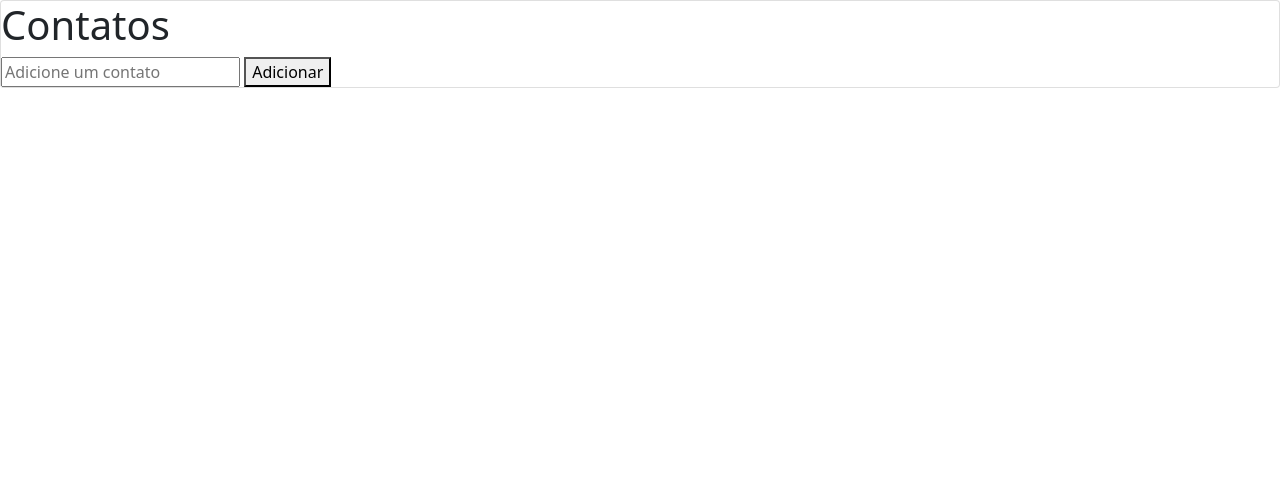
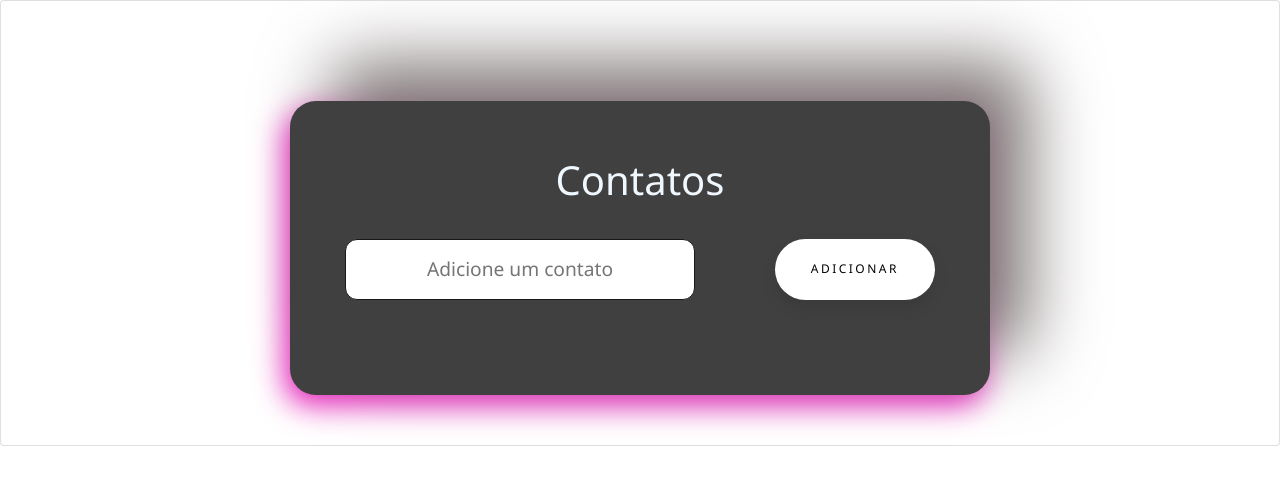
Before and after one commit to deborafranqueta/desafioSimbiose, a plain HTML site: page index.html in a window 1280 px wide. Drawn offline with nearby package versions, Linux system fonts and the light colour scheme.

Commit message:
Estilização do programa

```diff
--- a/index.html
+++ b/index.html
@@ -1,18 +1,20 @@
 <!DOCTYPE html>
 <html lang="pt-br">
   <head>
-    <meta charset="UTF-8" />
-    <meta name="viewport" content="width=device-width, initial-scale=1.0" />
+    <meta charset="UTF-8"/>
+    <meta name="viewport" content="width=device-width, initial-scale=1.0"/>
     <link
       href="https://cdn.jsdelivr.net/npm/bootstrap@5.1.3/dist/css/bootstrap.min.css"
       rel="stylesheet"
       integrity="sha384-1BmE4kWBq78iYhFldvKuhfTAU6auU8tT94WrHftjDbrCEXSU1oBoqyl2QvZ6jIW3"
-      crossorigin="anonymous"
-    />
-    <link rel="stylesheet" href=".css" />
+      crossorigin="anonymous"/>
+    <link rel="stylesheet" href="style.css"/>
 
-    <title>Contatos</title>
+
+    <title>Lista de Contatos</title>
   </head>
+
+
   <body>
     <section class="card">
       <div class="conteudo">
--- a/style.css
+++ b/style.css
@@ -1,46 +1,9 @@
 h1{
   text-align: center;
-  margin-bottom: 70px;
-  color: rgb(255, 254, 255);
   font-family: 'Segoe UI', Tahoma, Geneva, Verdana, sans-serif;
- }
-
- body{
-   color: #000000;margin: 0;
-   font-size: 1rem;
-   font-family: 'Segoe UI', Tahoma, Geneva, Verdana, sans-serif;
- }
-
-
- .conteudo{
-
-   margin: 0 auto;
-   width: 100%;
-   max-width: 700px;
-   padding: 55px;
-   border-radius: 26px;
-   font-family: 'Spartan', sem serifa;
-   background:#414040;
-
- }
-
- .topo{
-   display: flex;
-   justify-content: space-between;
-   margin-bottom: 40px;
-
- }
-
- .topo input{
-   width: 350px;
-   text-align: center;
-   font-family: 'Segoe UI', Tahoma, Geneva, Verdana, sans-serif;
-   padding:15px;
-   border-radius: 12px;
-   border: 1px solid #191818;
-   outline: none;
-   font-size: 1.2rem;
-   color: #000000;
+  color: aliceblue;
+  margin-top: 15 px;
+  margin-bottom: 35px;
  }
 
  button {
@@ -70,20 +33,33 @@ h1{
    transform: translateY(-1px);
   }
 
-  #listatarefas{
-    list-style-type: none;
-    padding: 0;
-    margin: 0;
-  }
+.conteudo{
+  margin: 0 auto;
+  width: 100%;
+  max-width: 700px;
+  margin-top: 100px;
+  margin-bottom:50px;
+  padding: 55px;
+  border-radius: 26px;
+  font-family: 'Segoe UI', Tahoma, Geneva, Verdana, sans-serif;
+  background:#414040;
+   box-shadow:  40px -40px 70px #807878, -5px 10px 30px #e61ebb;
+}
 
-  #listaTarefas li {
-    padding: 8px;
-    background-color: #ffffff;
-    color:#000000;
-    font-family:  'Segoe UI', Tahoma, Geneva, Verdana, sans-serif;
-    border-radius: 15px;
-    display: flex;
-    font-size: 20px;
-    justify-content: space-between;
-    align-items: center;
-  }
+.topo{
+  display: flex;
+  justify-content: space-between;
+  margin-bottom: 40px;
+}
+
+.topo input{
+  width: 350px;
+  text-align: center;
+  font-family: 'Segoe UI', Tahoma, Geneva, Verdana, sans-serif;
+  padding:15px;
+  border-radius: 12px;
+  border: 1px solid #191818;
+  outline: none;
+  font-size: 1.2rem;
+  color: #000000;
+}
```
